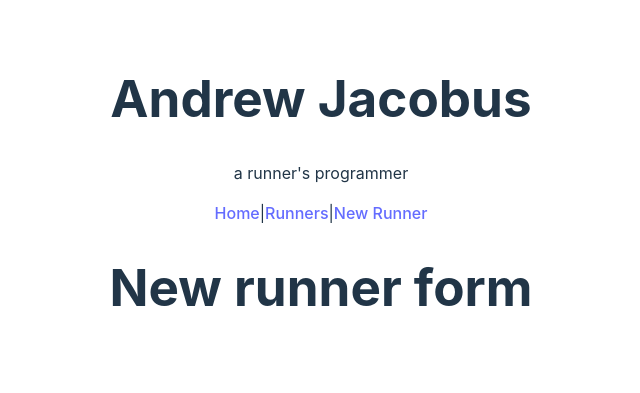
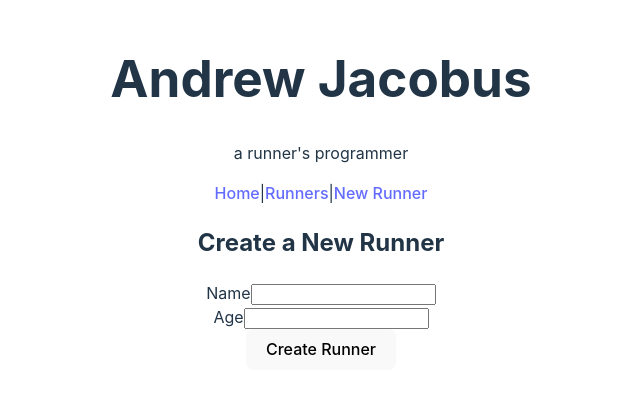
Before and after one commit to AndrewJaco/rails_portfolio_24, a React (Vite) app in the folder client/: page /new in a window 1280 px wide. Shown: the part 207-600 px from the top of the page, without its empty margins (319-959 px from the left). Built offline with nearby package versions, Linux system fonts and the light colour scheme; no server answers.

Commit message:
Created new runner form

```diff
--- a/client/src/components/AppRoutes.jsx
+++ b/client/src/components/AppRoutes.jsx
@@ -2,6 +2,7 @@ import React from 'react'
 import { Route, Routes } from 'react-router-dom'
 import RunnerList from '../features/runners/RunnerList'
 import RunnerDetails from '../features/runners/RunnerDetails'
+import NewRunnerForm from '../features/runners/NewRunnerForm'
 
 function AppRoutes() {
   return (
@@ -9,7 +10,7 @@ function AppRoutes() {
       <Route path='/' element={<></>} />
       <Route path='/runners' element={<RunnerList />} />
       <Route path='/runners/:id' element={<RunnerDetails />} />
-      <Route path='/new' element={<h1>New runner form</h1>} />
+      <Route path='/new' element={<NewRunnerForm />} />
     </Routes>
   )
 }
--- /dev/null
+++ b/client/src/features/runners/NewRunnerForm.jsx
@@ -0,0 +1,62 @@
+import React, { useState } from 'react'
+import { useNavigate } from 'react-router-dom'
+import { API_URL } from '../../constants'
+
+function NewRunnerForm() {
+  const [name, setName] = useState('')
+  const [age, setAge] = useState('')
+  const navigate = useNavigate()
+
+  const handleSubmit = async e => {
+    e.preventDefault()
+    const newRunner = { name, age }
+    const response = await fetch(API_URL, {
+      method: 'POST',
+      headers: {
+        'Content-Type': 'application/json'
+      },
+      body: JSON.stringify(newRunner)
+
+    })
+    if (response.ok) {
+      const {id} = await response.json()
+      navigate(`/runners/${id}`)
+    } else {
+      console.error('Failed to create runner')
+    }
+  }
+
+
+  return (
+    <div>
+      <h2>Create a New Runner</h2>
+      <form onSubmit={handleSubmit}>
+        <div>
+          <label htmlFor='nameInput'>Name</label>
+          <input
+            id='nameInput'
+            type='text'
+            value={name}
+            onChange={e => setName(e.target.value)}
+            required
+          />
+        </div>
+        <div>
+          <label htmlFor='ageInput'>Age</label>
+          <input
+            id='ageInput'
+            type='number'
+            value={age}
+            onChange={e => setAge(e.target.value)}
+            required
+          />
+        </div>
+        <div>
+          <button type='submit'>Create Runner</button>
+        </div>
+      </form>
+    </div>
+  )
+}
+
+export default NewRunnerForm
```
Also changed, not shown: 1 other file (tests, documents, lock files or other folders).
